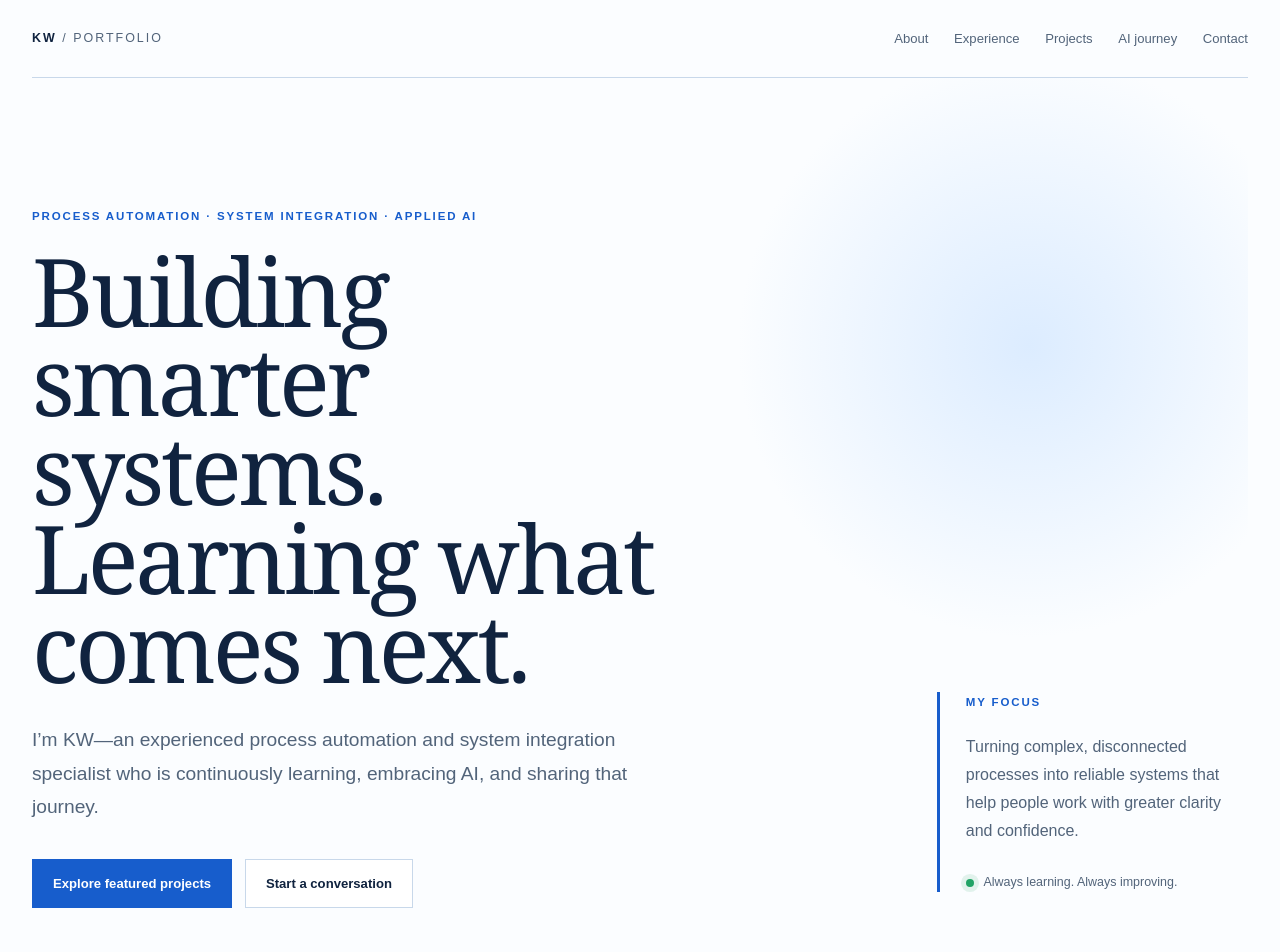
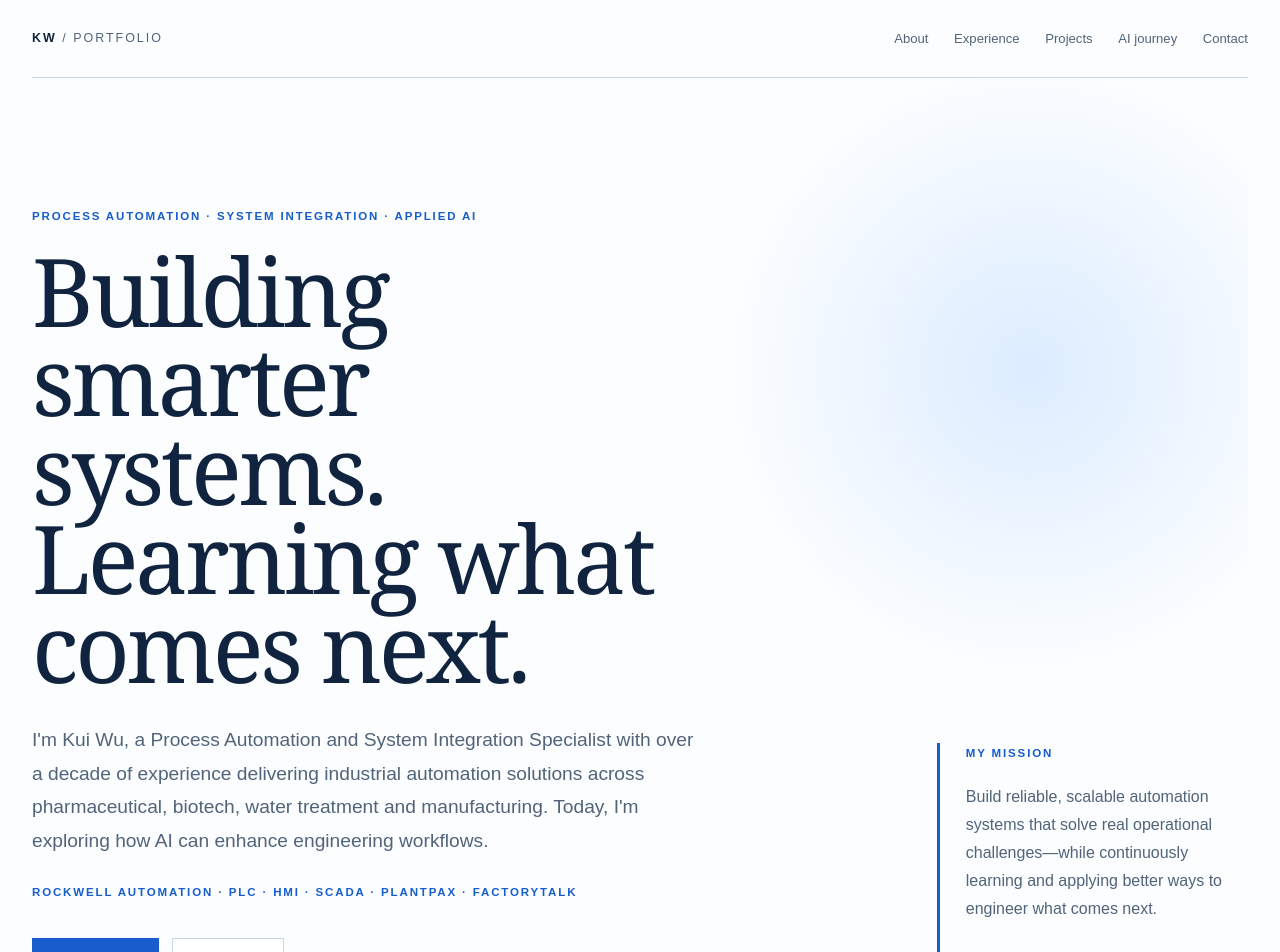
Before and after one commit to kwcontrols/KW-Portfolio, a Next.js app: page / in a window 1280 px wide. Shown: the top 952 px of the page. Built offline with nearby package versions, Linux system fonts and the light colour scheme.

Commit message:
Update portfolio hero introduction

```diff
--- a/app/globals.css
+++ b/app/globals.css
@@ -57,6 +57,7 @@ h2 { max-width: 17ch; font-size: clamp(2.5rem, 4.7vw, 5rem); line-height: 1.02;
 h3 { font-size: clamp(1.6rem, 2.3vw, 2.45rem); line-height: 1.1; }
 p { color: var(--ink-soft); font-size: 1rem; line-height: 1.75; }
 .hero-lede { max-width: 62ch; margin: 2rem 0 0; font-size: clamp(1.05rem, 1.5vw, 1.3rem); }
+.hero-tools { margin: 1.6rem 0 0; line-height: 1.7; }
 .hero-actions { display: flex; flex-wrap: wrap; gap: .8rem; margin-top: 2.2rem; }
 .button { display: inline-flex; align-items: center; justify-content: center; gap: .5rem; min-height: 48px; padding: .85rem 1.25rem; border: 1px solid var(--line); font-size: .82rem; font-weight: 700; text-decoration: none; transition: transform 200ms ease, background 200ms ease, border-color 200ms ease; }
 .button:hover, .button:focus-visible { transform: translateY(-3px); }
--- a/app/page.tsx
+++ b/app/page.tsx
@@ -55,20 +55,26 @@ export default function Home() {
             <p className="eyebrow">Process automation · System integration · Applied AI</p>
             <h1>Building smarter systems. Learning what comes next.</h1>
             <p className="hero-lede">
-              I’m KW—an experienced process automation and system integration
-              specialist who is continuously learning, embracing AI, and sharing
-              that journey.
+              I&apos;m Kui Wu, a Process Automation and System Integration Specialist
+              with over a decade of experience delivering industrial automation
+              solutions across pharmaceutical, biotech, water treatment and
+              manufacturing. Today, I&apos;m exploring how AI can enhance engineering
+              workflows.
+            </p>
+            <p className="eyebrow hero-tools">
+              Rockwell Automation · PLC · HMI · SCADA · PlantPAx · FactoryTalk
             </p>
             <div className="hero-actions">
-              <a className="button button-primary" href="#projects">Explore featured projects</a>
-              <a className="button button-secondary" href="#contact">Start a conversation</a>
+              <a className="button button-primary" href="#projects">View Projects</a>
+              <a className="button button-secondary" href="#contact">Contact Me</a>
             </div>
           </div>
           <aside className="hero-aside">
-            <p className="eyebrow">My focus</p>
+            <p className="eyebrow">My Mission</p>
             <p>
-              Turning complex, disconnected processes into reliable systems that
-              help people work with greater clarity and confidence.
+              Build reliable, scalable automation systems that solve real operational
+              challenges—while continuously learning and applying better ways to
+              engineer what comes next.
             </p>
             <div className="availability"><span aria-hidden="true" /> Always learning. Always improving.</div>
           </aside>
```
